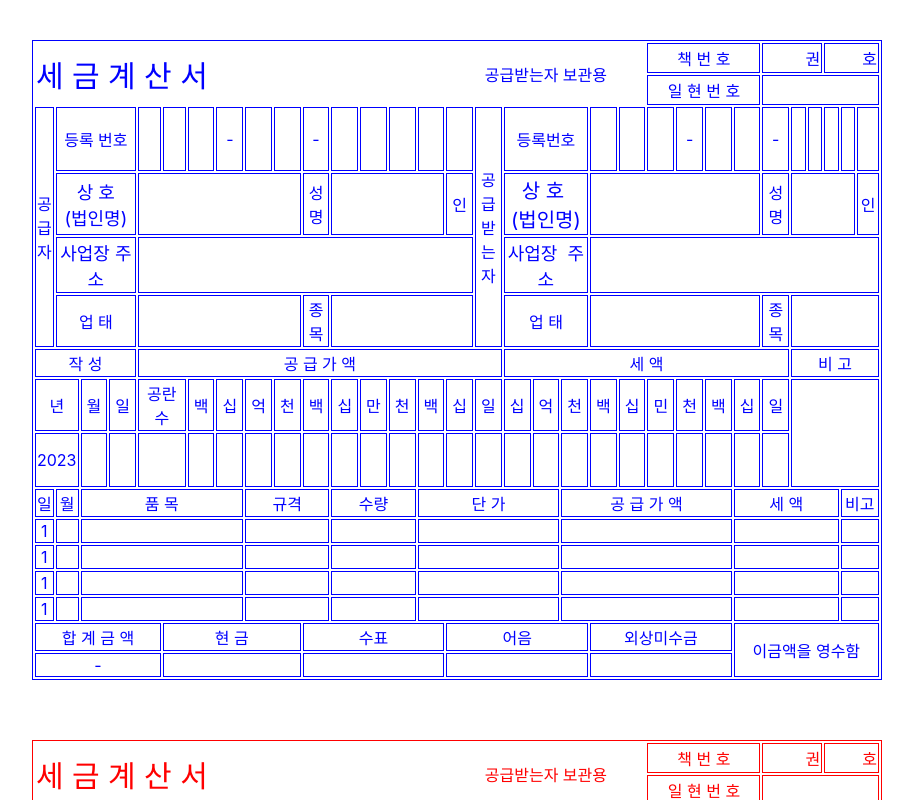
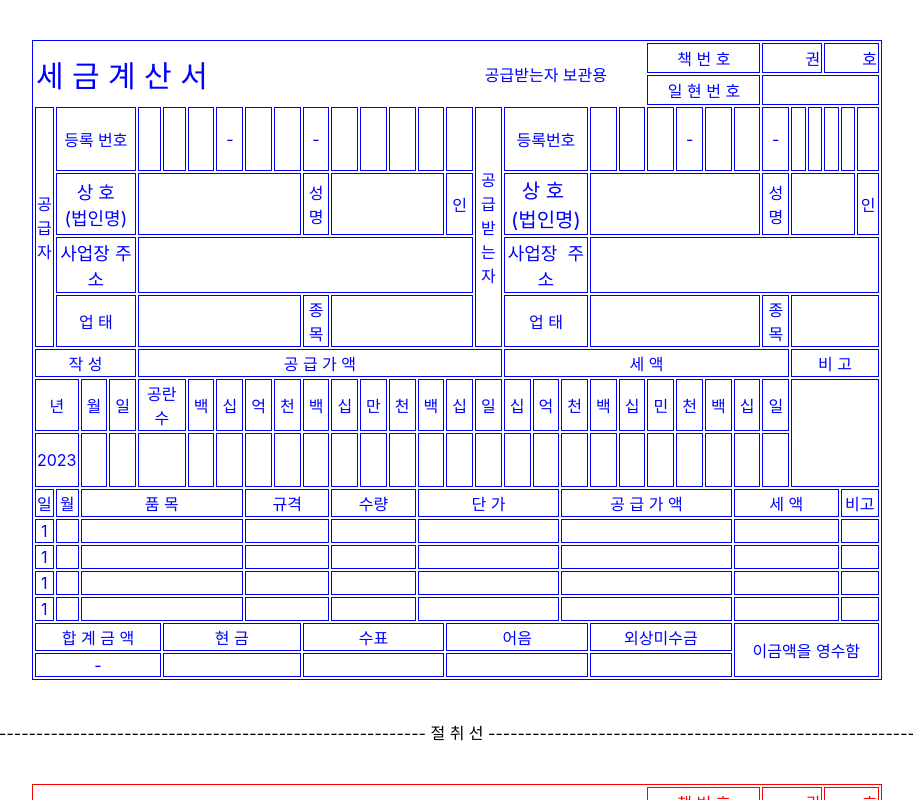
Before and after one commit to ShinJongRock/Tax-bill, a React (Create React App) app in the folder tax_bill/: page / in a window 1280 px wide. Shown: the top 800 px of the page, without its empty margins (183-1096 px from the left). Built offline with nearby package versions, Linux system fonts and the light colour scheme.

Commit message:
절취선 추가

```diff
--- a/tax_bill/src/Tax .js
+++ b/tax_bill/src/Tax .js
@@ -225,7 +225,12 @@ const Tax = () => {
 
 
             </Table>
-            <br/> <br/> <br/>
+            <br/> <br/>
+                <div>
+                    -------------------------------------------------------------- 절 취 선 --------------------------------------------------------------
+                </div>
+             <br/>
+             <br/>
 
             <Table  style={{width:"850px",border: "1px solid red"  ,textAlign:'center'}}>
                 <tr  style={{border: "1px solid red" ,  color:'red'}}>
```
